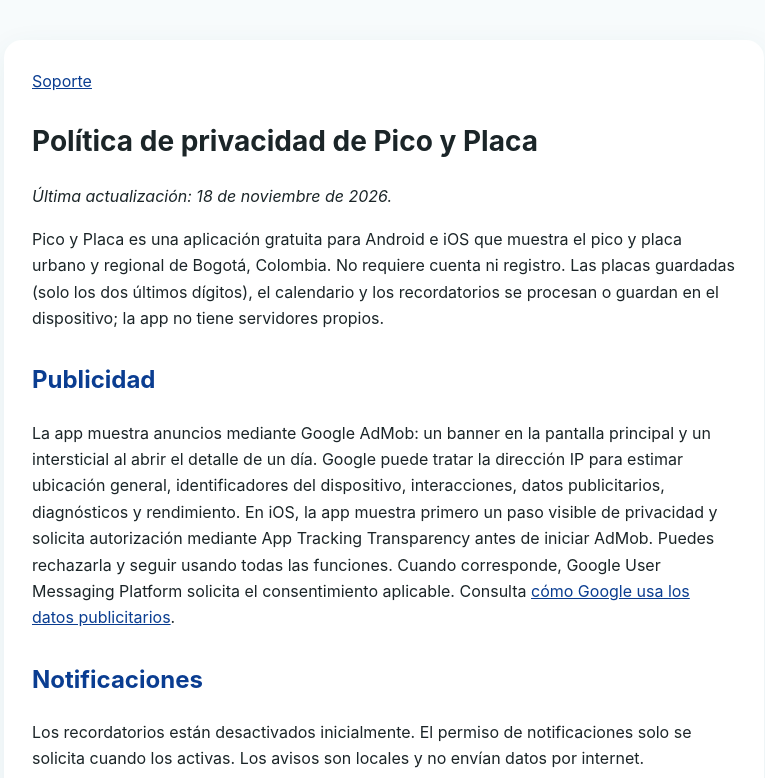
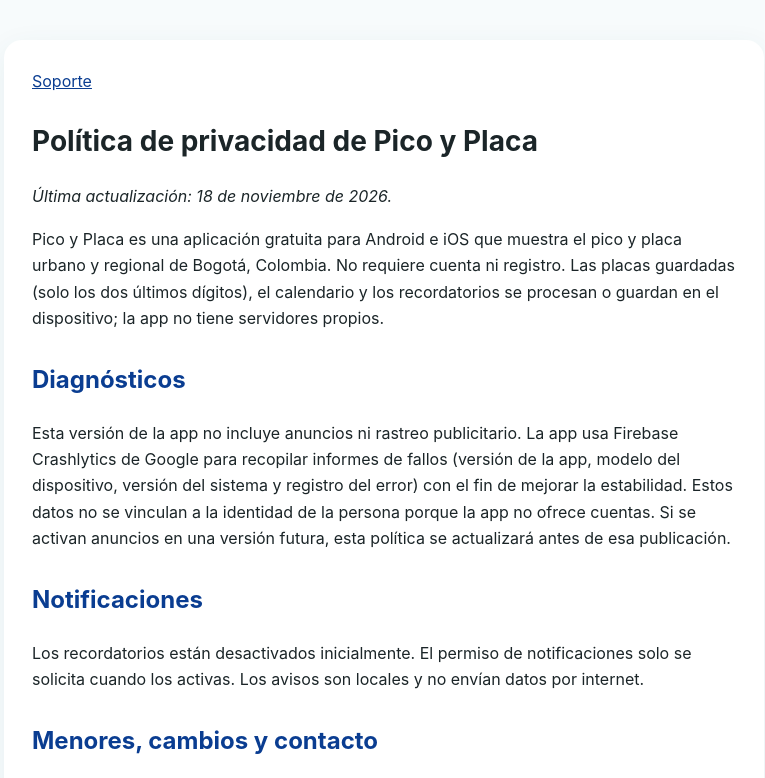
Before and after one commit to steveazul87/pico-placa-privacy, a plain HTML site: page index.html in a window 1280 px wide. Shown: the top 778 px of the page, without its empty margins (256-1021 px from the left). Drawn offline with Linux system fonts and the light colour scheme.

Commit message:
Update privacy policy for the ad-free 1.0.0 release

```diff
--- a/index.html
+++ b/index.html
@@ -14,8 +14,8 @@ body{font-family:-apple-system,BlinkMacSystemFont,"Segoe UI",Roboto,sans-serif;m
 <h1>Política de privacidad de Pico y Placa</h1>
 <p><em>Última actualización: 18 de noviembre de 2026.</em></p>
 <p>Pico y Placa es una aplicación gratuita para Android e iOS que muestra el pico y placa urbano y regional de Bogotá, Colombia. No requiere cuenta ni registro. Las placas guardadas (solo los dos últimos dígitos), el calendario y los recordatorios se procesan o guardan en el dispositivo; la app no tiene servidores propios.</p>
-<h2>Publicidad</h2>
-<p>La app muestra anuncios mediante Google AdMob: un banner en la pantalla principal y un intersticial al abrir el detalle de un día. Google puede tratar la dirección IP para estimar ubicación general, identificadores del dispositivo, interacciones, datos publicitarios, diagnósticos y rendimiento. En iOS, la app muestra primero un paso visible de privacidad y solicita autorización mediante App Tracking Transparency antes de iniciar AdMob. Puedes rechazarla y seguir usando todas las funciones. Cuando corresponde, Google User Messaging Platform solicita el consentimiento aplicable. Consulta <a href="https://policies.google.com/technologies/ads">cómo Google usa los datos publicitarios</a>.</p>
+<h2>Diagnósticos</h2>
+<p>Esta versión de la app no incluye anuncios ni rastreo publicitario. La app usa Firebase Crashlytics de Google para recopilar informes de fallos (versión de la app, modelo del dispositivo, versión del sistema y registro del error) con el fin de mejorar la estabilidad. Estos datos no se vinculan a la identidad de la persona porque la app no ofrece cuentas. Si se activan anuncios en una versión futura, esta política se actualizará antes de esa publicación.</p>
 <h2>Notificaciones</h2>
 <p>Los recordatorios están desactivados inicialmente. El permiso de notificaciones solo se solicita cuando los activas. Los avisos son locales y no envían datos por internet.</p>
 <h2>Menores, cambios y contacto</h2>
```
